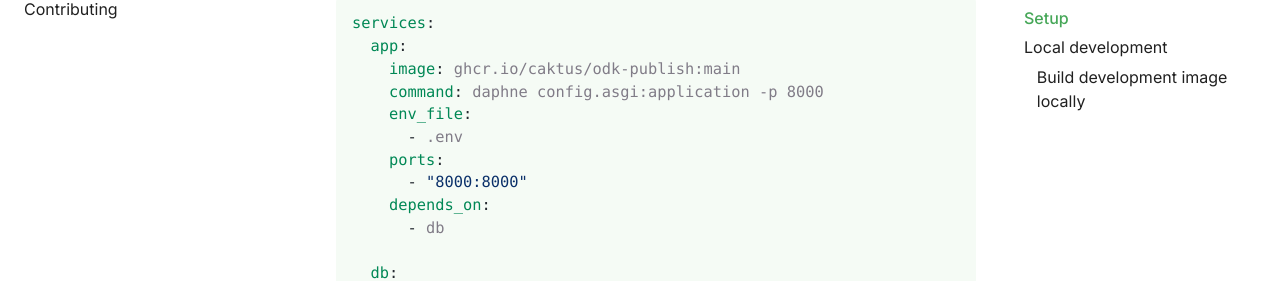
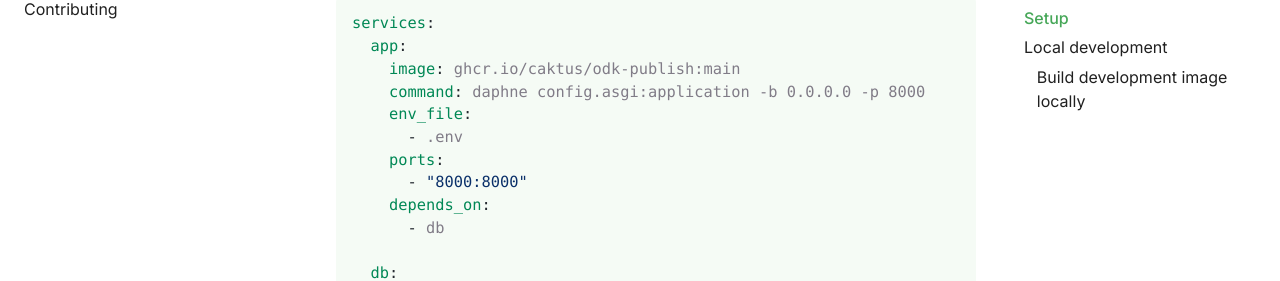
Before and after one commit to caktus/publish-mdm, a Sphinx documentation site: the page built from docs/src/docker-compose.rst, in a window 1280 px wide and 900 px high, scrolled down 828 px. Shown: the part 177-458 px from the top of the window. Built offline with Sphinx 7.4.7, drawn with Linux system fonts in a browser that asks for light colours.

```diff
--- a/docs/src/docker-compose.rst
+++ b/docs/src/docker-compose.rst
@@ -45,7 +45,7 @@
   services:
     app:
       image: ghcr.io/caktus/odk-publish:main
-      command: daphne config.asgi:application -p 8000
+      command: daphne config.asgi:application -b 0.0.0.0 -p 8000
       env_file:
         - .env
       ports:
@@ -102,6 +102,7 @@
 Local development
 -----------------
 
+
 Build development image locally
 ~~~~~~~~~~~~~~~~~~~~~~~~~~~~~~~
 
```
Also changed, not shown: 1 other file.
